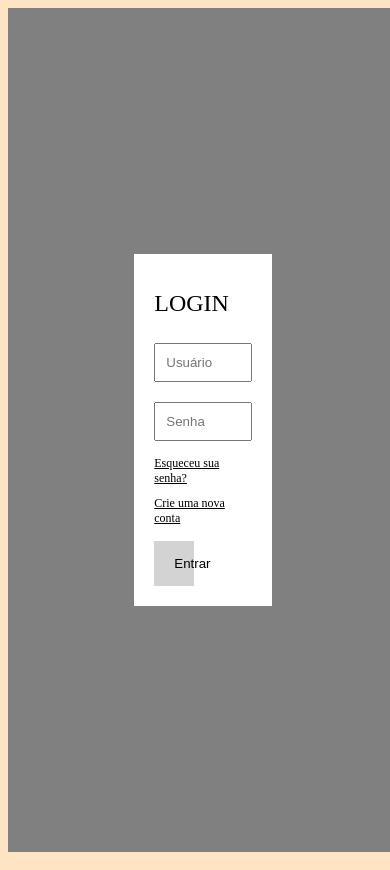
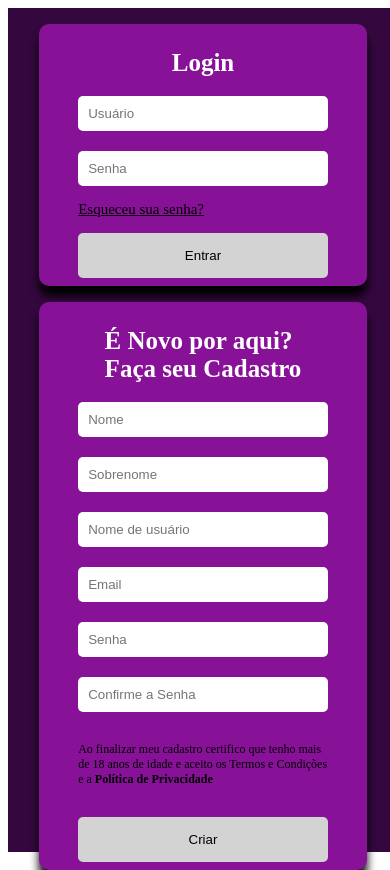
Before and after one commit to JohnGabriel-IFSP/E-Commerce, a React (Vite) app: page /cadastrar in a window 390 px wide. Built offline with nearby package versions, Linux system fonts and the light colour scheme.

Commit message:
Update Página Login
Responsividade e junção do cadastro com login na mesma página

```diff
--- a/src/App.css
+++ b/src/App.css
@@ -1,19 +1,19 @@
 /* mobile first */
 /* breakpoint small */
 
-body{
+/*body{
     background-color: bisque;
 }
 
 /* breakpoint medium */
-@media(min-width: 60em){
+/*@media(min-width: 60em){
     body{
         background-color: aquamarine;
     }
 }
 
 /* breakpoint large */
-@media(min-width: 80em){
+/*@media(min-width: 80em){
     body{
         background-color: brown;
     }
--- a/src/pages/Login.tsx
+++ b/src/pages/Login.tsx
@@ -1,67 +1,138 @@
 import styled from "styled-components"
 
 const Conteiner = styled.div`
+    margin: 0;
+    padding: 0;
+    box-sizing: border-box;
     width: 100vw;
     height: 100vh;
-    background-color: gray;
+    background: #34083f;
     display: flex;
+    justify-content: space-around;
     align-items: center;
-    justify-content: center;
 
+    @media screen and (max-width: 600px) {
+        display: flex;
+        flex-direction: column;
+    }
 `;
 
-const Wrapper = styled.div`
-    width: 25%;
-    padding: 20px;
-    background-color: white;
+const Leftsideconteiner = styled.div`
+    display: flex;
+    flex-direction: column;
+    width: 40%;
+    height: 60%;
+    justify-content: center;
+    align-items: center;
+    background-color: #881297;
+    box-shadow: 0px 10px 10px #000;
+    border-radius: 10px;
+
+    @media screen and (max-width: 600px) {
+        width: 80%;
+        height: 60%;
+        margin-top: 1rem;
+        padding: 0.5rem;
+    }
+`;
+
+const Rightsideconteiner = styled.div`
+    display: flex;
+    flex-direction: column;
+    width: 50%;
+    height: 80%;
+    justify-content: center;
+    align-items: center;
+    background-color: #881297;
+    box-shadow: 0px 10px 10px #000;
+    border-radius: 10px;
+
+    @media screen and (max-width: 600px) {
+        width: 80%;
+        height: auto;
+        margin-top: 1rem;
+        padding: 0.5rem;
+        margin-bottom: 1rem;
+    }
 `;
 
 const Tittle = styled.h1`
-    font-size: 24px;
-    font-weight: 300;
+    font-size: 35px;
+    font-weight: 800;
+    color: white;
+    margin-bottom: 10%;
+
+    @media screen and (max-width: 600px) {
+        margin-bottom: 3%;
+        font-size: 25px;
+    }
 `;
 
 const Form = styled.form`
     display: flex;
     flex-direction: column;
+    width: 80%;
 `;
 
 const Input = styled.input`
     flex: 1;
+    border: none;
     min-width: 40%;
     margin: 10px 0px;
     padding: 10px;
+    border-radius: 5px;
+`;
+
+const Link = styled.a`
+    font-size: 15px;
+    margin: 5px 0px;
+    cursor: pointer;
+    text-decoration: underline;
 `;
 
 const Button = styled.button`
-    width: 40%;
+    width: 100%;
     border: none;
     padding: 15px 20px;
     margin-top: 10px;
     background-color: lightgrey;
     cursor: pointer;
+    border-radius: 5px;
 `;
 
-const Link = styled.a`
+const Termo = styled.span`
     font-size: 12px;
-    margin: 5px 0px;
-    cursor: pointer;
-    text-decoration: underline;
+    margin: 20px 0px;
 `;
 
 export const Login = () => {
     return (
       <Conteiner>
-          <Wrapper>
-              <Tittle>LOGIN</Tittle>
-                  <Form>
-                      <Input placeholder = "Usuário" />
-                      <Input placeholder = "Senha" />
-                      <Link>Esqueceu sua senha?</Link>
-                      <Link>Crie uma nova conta</Link>
-                      <Button>Entrar</Button>
-                  </Form>
-          </Wrapper>
+          <Leftsideconteiner>
+              <Tittle>Login</Tittle>
+              <Form>
+                  <Input placeholder = "Usuário"/>
+                  <Input placeholder = "Senha"/>
+                  <Link>Esqueceu sua senha?</Link>
+                  <Button>Entrar</Button>
+              </Form>
+            </Leftsideconteiner>
+            <Rightsideconteiner>
+                <Tittle>É Novo por aqui? <br></br>Faça seu Cadastro</Tittle>
+                <Form>
+                    <Input placeholder = "Nome" />
+                    <Input placeholder = "Sobrenome" />
+                    <Input placeholder = "Nome de usuário" />
+                    <Input placeholder = "Email" />
+                    <Input placeholder = "Senha" />
+                    <Input placeholder = "Confirme a Senha" />
+                    <Termo>Ao finalizar meu cadastro certifico que tenho
+                           mais de 18 anos de idade e aceito os Termos e
+                           Condições e a <b>Política de Privacidade</b>
+                    </Termo>
+                    <Button>Criar</Button>
+                </Form>
+            </Rightsideconteiner>
       </Conteiner>
     )
   }
```
Also changed, not shown: src/pages/Cadastrar.tsx (+1 -65 lines).
